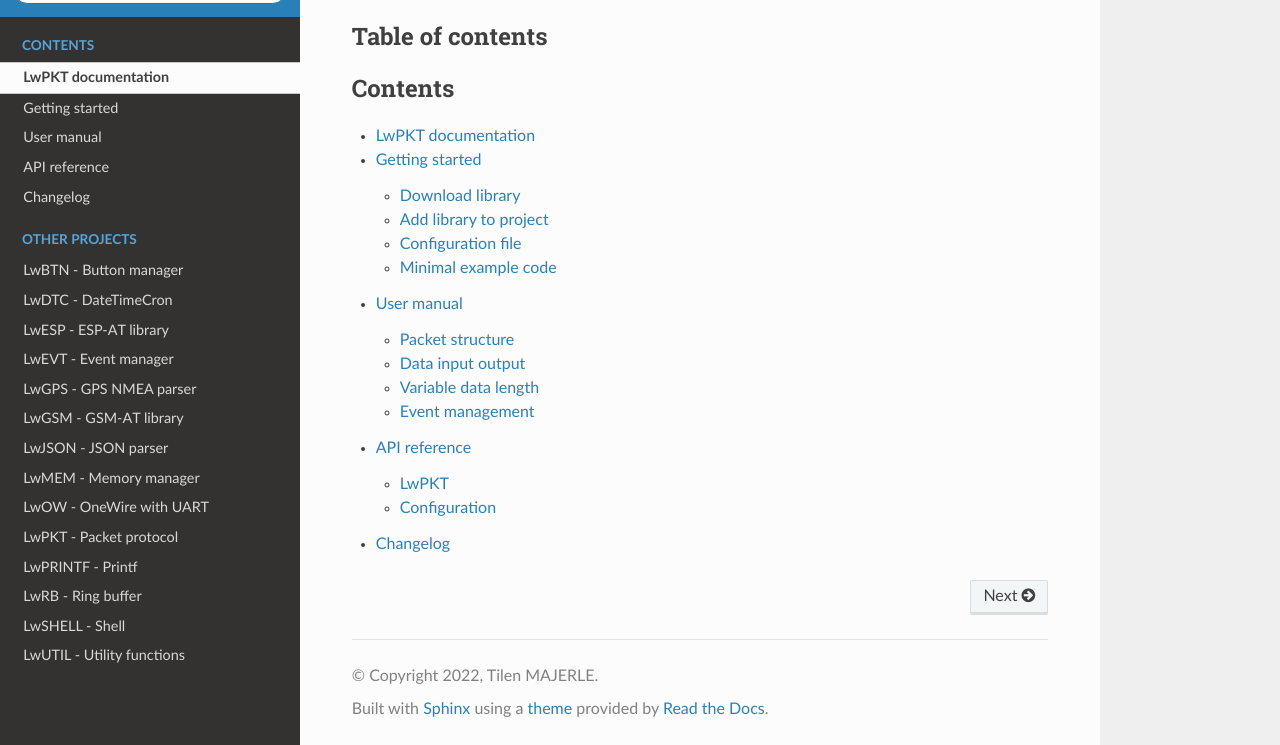
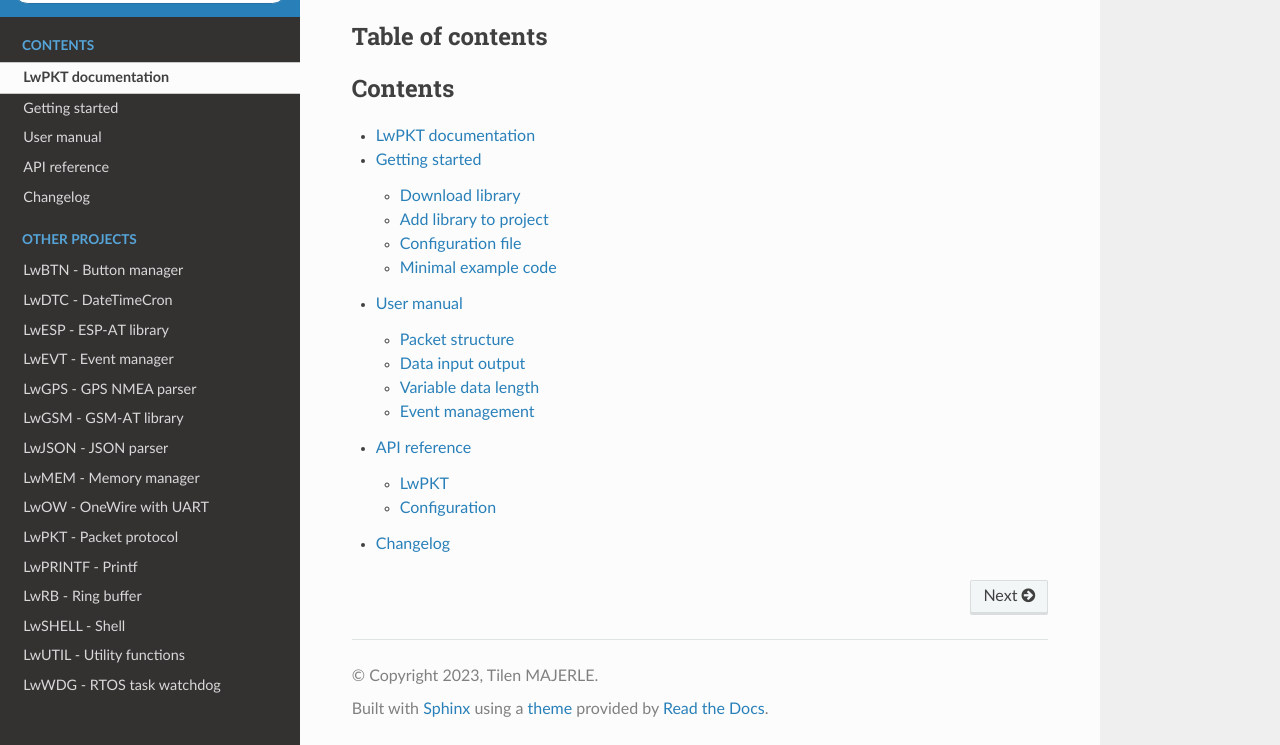
Before and after one commit to MaJerle/lwpkt, a Sphinx documentation site: the page built from docs/index.rst, in a window 1280 px wide and 900 px high, scrolled down 1186 px, cut to the strip 155-900 px from the top of the window. Built offline with Sphinx 7.4.7 and the Read the Docs theme 2.0.0, drawn with Linux system fonts in a browser that asks for light colours; the version number could not be read and is left out.

Commit message:
Fix documentation

```diff
--- a/docs/conf.py
+++ b/docs/conf.py
@@ -23,7 +23,7 @@ subprocess.call('doxygen doxyfile.doxy', shell=True)
 # -- Project information -----------------------------------------------------
 
 project = 'LwPKT'
-copyright = '2022, Tilen MAJERLE'
+copyright = '2023, Tilen MAJERLE'
 author = 'Tilen MAJERLE'
 
 # Try to get branch at which this is running
--- a/docs/get-started/index.rst
+++ b/docs/get-started/index.rst
@@ -62,7 +62,7 @@ Next step is to add the library to the project, by means of source files to comp
 
 * Copy ``lwpkt`` folder to your project, it contains library files
 * Add ``lwpkt/src/include`` folder to `include path` of your toolchain. This is where `C/C++` compiler can find the files during compilation process. Usually using ``-I`` flag
-* Add source files from ``lwpkt/src/`` folder to toolchain build. These files are built by `C/C++` compiler
+* Add source files from ``lwpkt/src/`` folder to toolchain build. These files are built by `C/C++` compiler. CMake configuration comes with the library, allows users to include library in the project as **subdirectory** and **library**.
 * Copy ``lwpkt/src/include/lwpkt/lwpkt_opts_template.h`` to project folder and rename it to ``lwpkt_opts.h``
 * Build the project
 
--- a/docs/index.rst
+++ b/docs/index.rst
@@ -85,3 +85,4 @@ Table of contents
     LwRB - Ring buffer <https://github.com/MaJerle/lwrb>
     LwSHELL - Shell <https://github.com/MaJerle/lwshell>
     LwUTIL - Utility functions <https://github.com/MaJerle/lwutil>
+    LwWDG - RTOS task watchdog <https://github.com/MaJerle/lwwdg>
```
